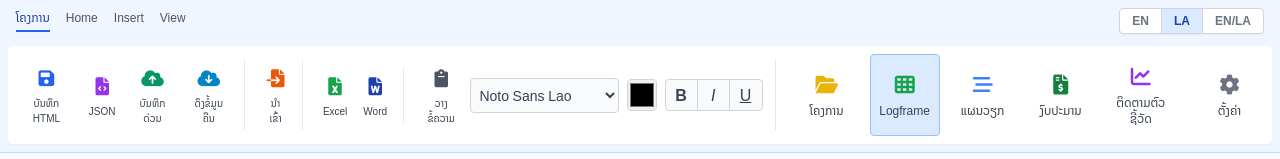
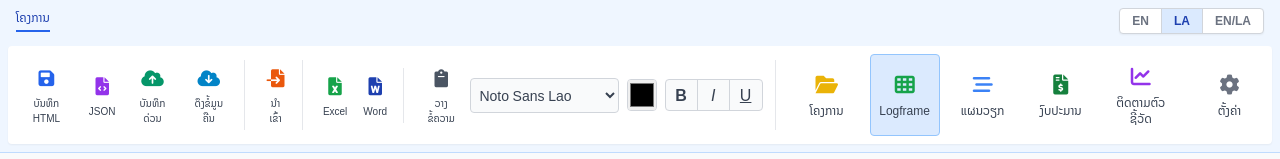
Before and after one commit to sengdeuan-bdv/LogframeMEL, a plain HTML site: page index.html in a window 1280 px wide. Shown: the top 159 px of the page. Drawn offline with nearby package versions, Linux system fonts and the light colour scheme.

```diff
--- a/index.html
+++ b/index.html
@@ -69,9 +69,6 @@
         <div class="flex justify-between items-center mb-1 px-2">
             <div class="flex text-xs text-gray-600 gap-4">
                 <span class="cursor-pointer hover:text-blue-600 font-medium text-blue-800 border-b-2 border-blue-600 pb-1" data-i18n="menu-project">Project</span>
-                <span class="cursor-pointer hover:text-blue-600" data-i18n="menu-home">Home</span>
-                <span class="cursor-pointer hover:text-blue-600" data-i18n="menu-insert">Insert</span>
-                <span class="cursor-pointer hover:text-blue-600" data-i18n="menu-view">View</span>
             </div>
             <div class="flex bg-white rounded border border-gray-300 overflow-hidden text-xs font-bold shadow-sm">
                 <button onclick="setLanguage('en')" id="lang-en" class="px-3 py-1 hover:bg-gray-100 text-gray-500 transition-colors">EN</button>
```
